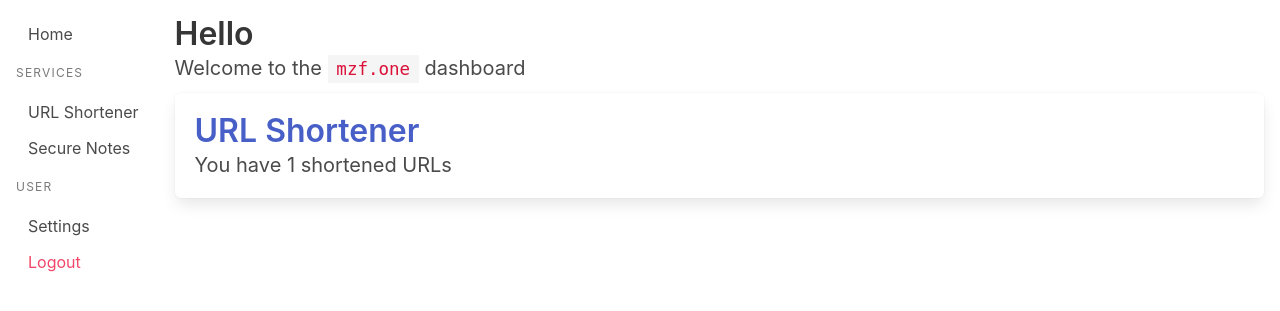
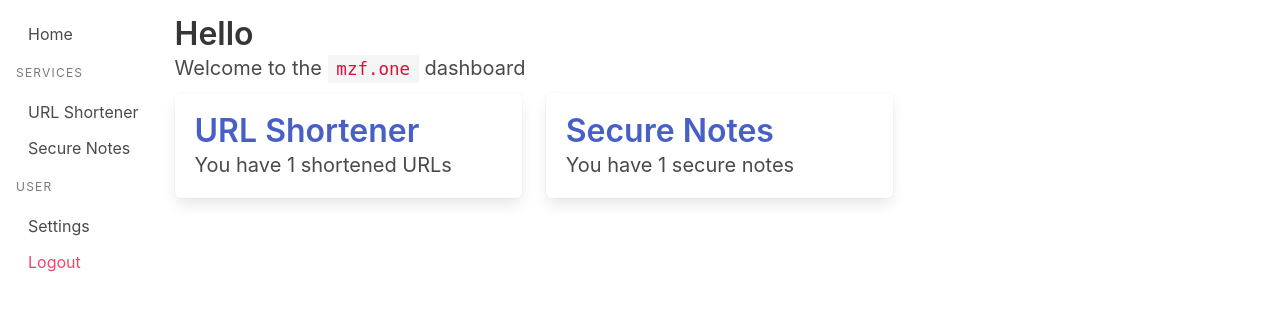
Before and after one commit to meizuflux/private-destination, a Python web app: template templates/dashboard/index.html.jinja in a window 1280 px wide. Shown: the top 311 px of the page. Run offline with Jinja, Linux system fonts and the light colour scheme; the template is opened without the code that fills it: most values are stand-ins (such as "Sample title", 1, 10 or a date in 2020).

Commit message:
show notes count on main dashboard page

```diff
--- a/templates/dashboard/index.html.jinja
+++ b/templates/dashboard/index.html.jinja
@@ -8,15 +8,17 @@
     <h1 class="title">Hello</h1>
     <h2 class="subtitle mb-3">Welcome to the <code>mzf.one</code> dashboard</h2>
 
-    <div class="tile is-ancestor">
-        <div class="tile is-parent">
-            <article class="tile is-child box">
+    <div class="columns is-multiline">
+        <div class="column is-4">
+            <article class="box">
                 <p class="title"><a href="/dashboard/shortener">URL Shortener</a></p>
-                {% if url_count > 0 %}
-                    <p class="subtitle">You have {{url_count}} shortened URLs</p>
-                {% else %}
-                    <p class="subtitle">You haven't shortened any URLs</p>
-                {% endif %}
+                <p class="subtitle">You have {{url_count}} shortened URLs</p>
+            </article>
+        </div>
+        <div class="column is-4">
+            <article class="box">
+                <p class="title"><a href="/dashboard/notes">Secure Notes</a></p>
+                <p class="subtitle">You have {{notes_count}} secure notes</p>
             </article>
         </div>
     </div>
```
Also changed, not shown: app/blueprints/base.py (+5 -2 lines).
